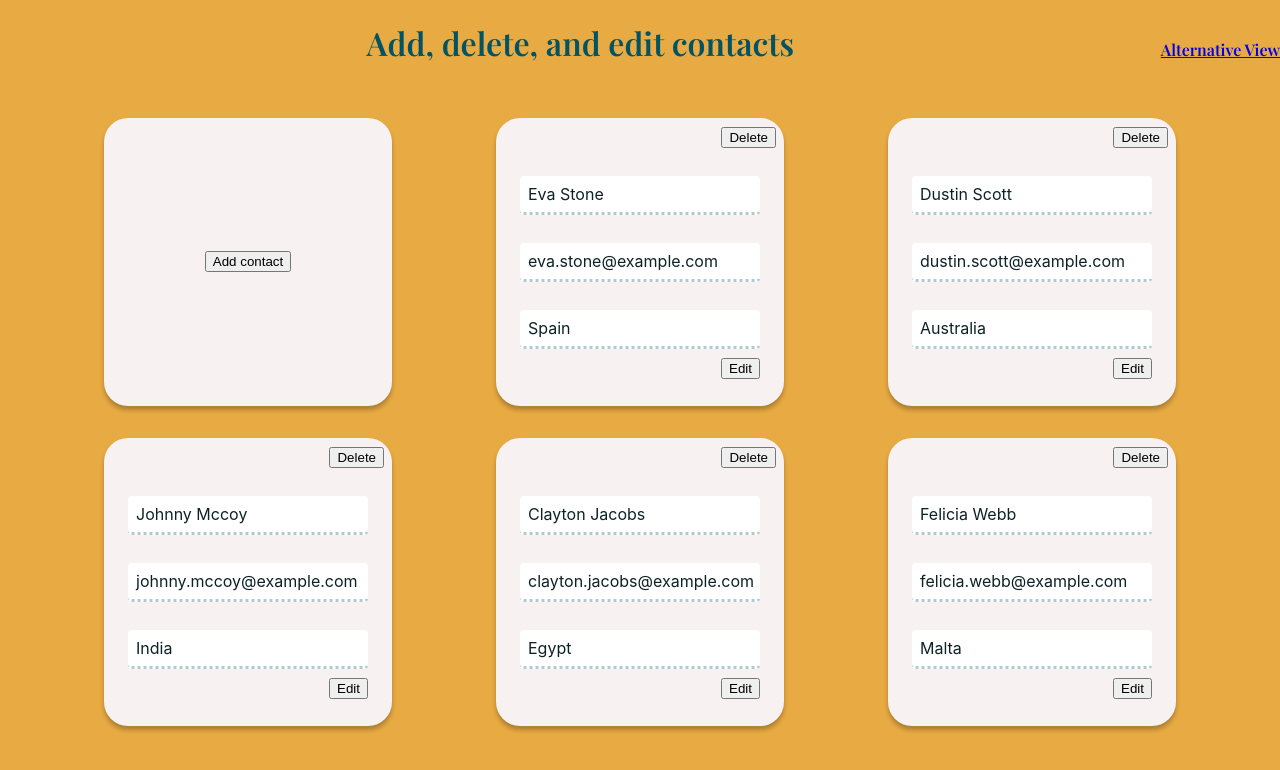
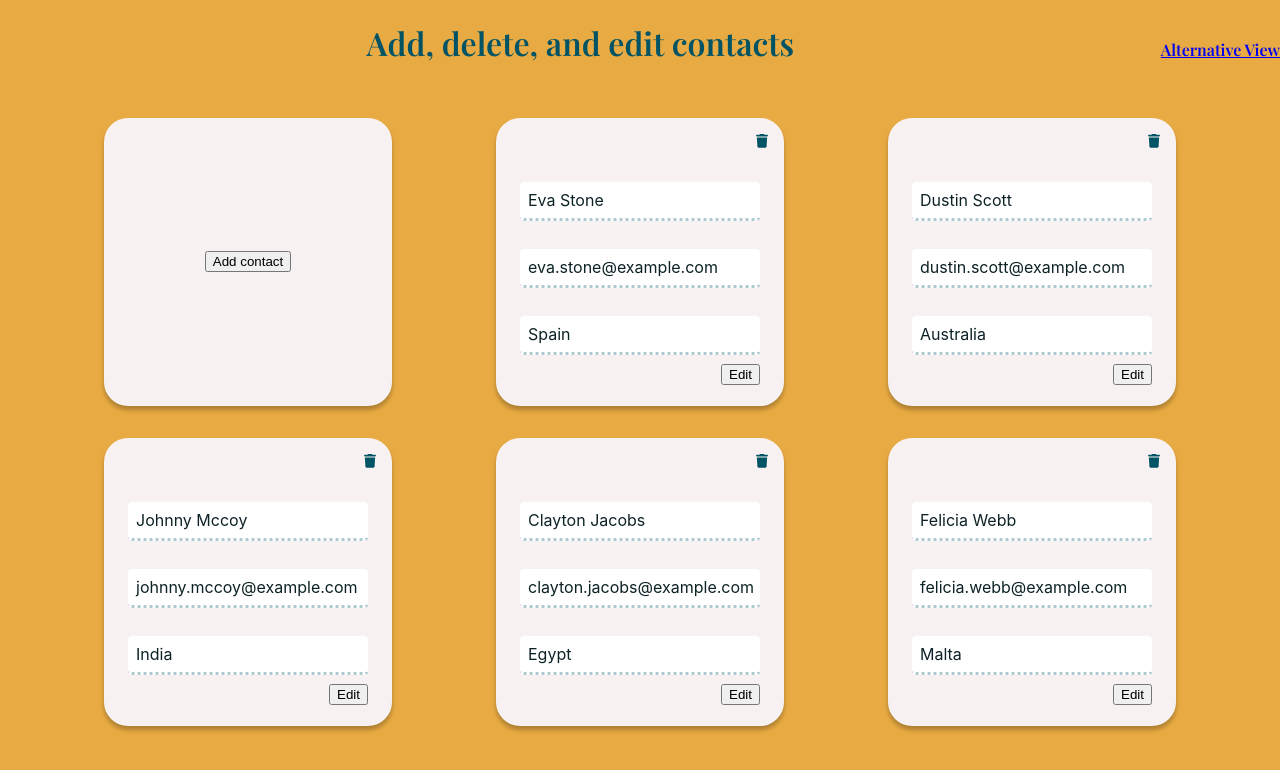
Before and after one commit to Gina-K/address-book, a React (Vite) app: page / in a window 1280 px wide. Shown: the top 770 px of the page. Built offline with nearby package versions, Linux system fonts and the light colour scheme.

Commit message:
style delete button

```diff
--- /dev/null
+++ b/src/components/Common/DeleteButton.tsx
@@ -0,0 +1,18 @@
+import '../../styles/Common/DeleteButton.css';
+
+type Props = {
+  onDelete: any;
+}
+
+export const DeleteButton = ({onDelete}: Props) => {
+  return (
+    <button type="button" onClick={onDelete} title="Delete contact" className="delete-button">
+      <svg xmlns="http://www.w3.org/2000/svg"
+           viewBox="0 0 448 512"
+           className="delete-button__icon"
+      >
+        <path d="M135.2 17.7L128 32H32C14.3 32 0 46.3 0 64S14.3 96 32 96H416c17.7 0 32-14.3 32-32s-14.3-32-32-32H320l-7.2-14.3C307.4 6.8 296.3 0 284.2 0H163.8c-12.1 0-23.2 6.8-28.6 17.7zM416 128H32L53.2 467c1.6 25.3 22.6 45 47.9 45H346.9c25.3 0 46.3-19.7 47.9-45L416 128z" />
+      </svg>
+    </button>
+  );
+};
--- a/src/components/ContactCardsContainer/ContactCardWrapper.tsx
+++ b/src/components/ContactCardsContainer/ContactCardWrapper.tsx
@@ -1,6 +1,7 @@
 import {useState} from 'react';
 import {Contact} from '../../data/types.ts';
 import {useDeleteContact} from '../../hooks/useDeleteContact.ts';
+import {DeleteButton} from '../Common/DeleteButton.tsx';
 import {ContactCardForm} from './ContactCardForm.tsx';
 import {ContactCardStatic} from './ContactCardStatic.tsx';
 
@@ -59,7 +60,7 @@ export const ContactCardWrapper = ({
   return (
     <>
       <div className="card-item__button_align_right">
-        <button type="button" onClick={handleDelete}>Delete</button>
+        <DeleteButton onDelete={handleDelete} />
       </div>
       {isEditing ?
         <ContactCardForm contact={contact}
--- /dev/null
+++ b/src/styles/Common/DeleteButton.css
@@ -0,0 +1,17 @@
+.delete-button {
+  box-sizing: border-box;
+  width: 1.75rem;
+  height: 1.75rem;
+  padding: 0.5rem;
+  background: none;
+  border: none;
+  cursor: pointer;
+}
+
+.delete-button__icon {
+  fill: var(--accent-color);
+}
+
+.delete-button:hover .delete-button__icon {
+  fill: var(--secondary-accent-color);
+}
```
